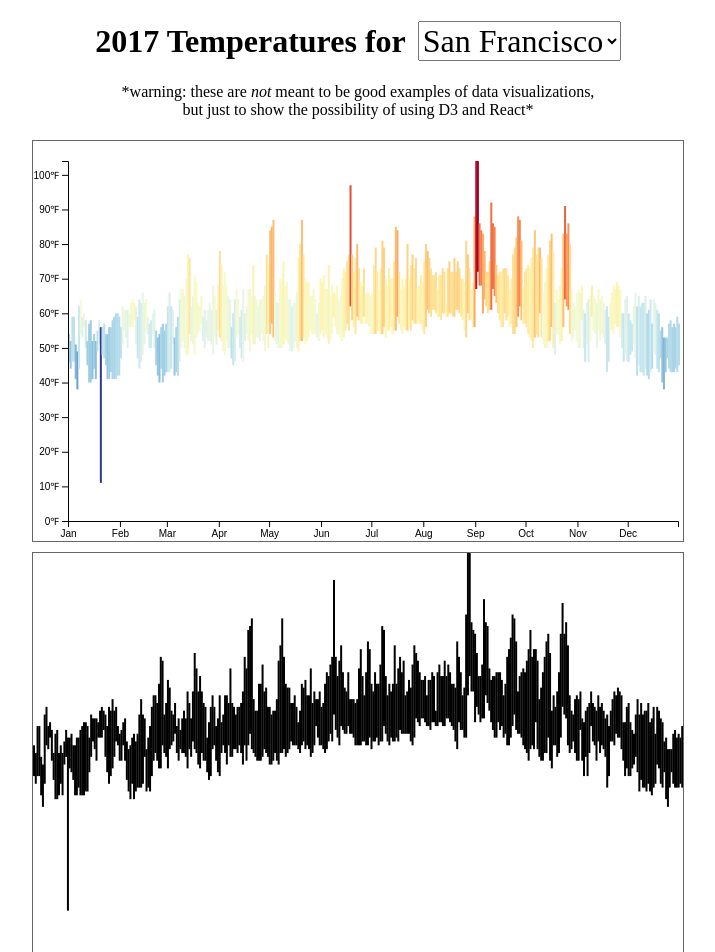
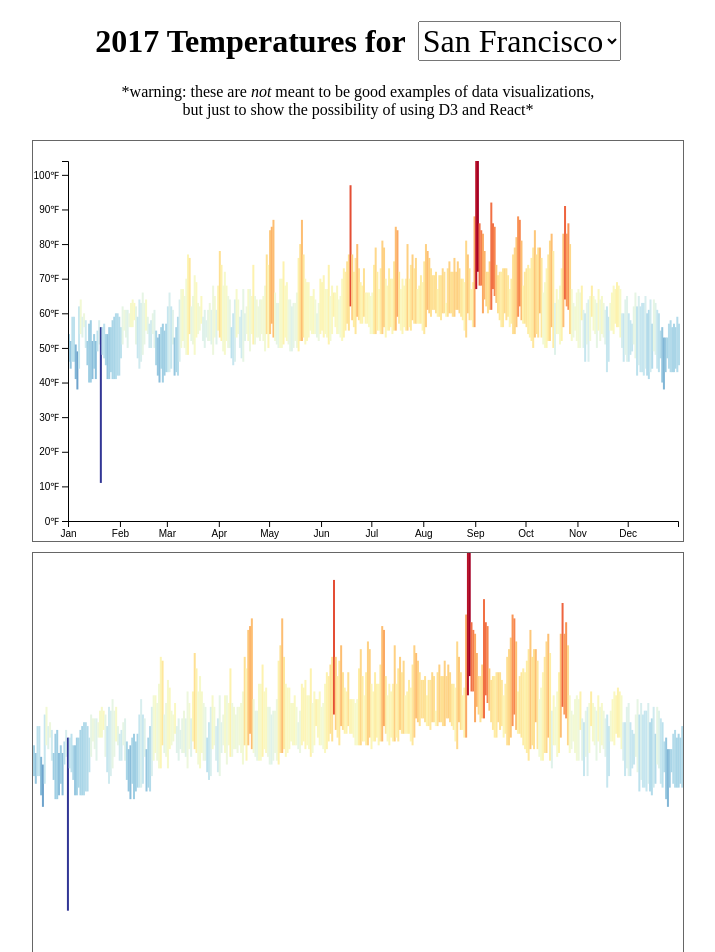
Before and after one commit to faltherr/d3-and-react-simple-examples, a React (Create React App) app in the folder react-d3-example-bars/: page / in a window 1280 px wide. Shown: the top 952 px of the page, without its empty margins (282-997 px from the left). Built offline with nearby package versions, Linux system fonts and the light colour scheme; the HTML template or start-up script is replaced by a standard one.

Commit message:
color fill is now interpolated

```diff
--- a/react-d3-example-bars/src/visualizations/Chart.js
+++ b/react-d3-example-bars/src/visualizations/Chart.js
@@ -23,12 +23,16 @@ class Chart extends Component {
       .domain([Math.min(tempExtent[0], 0), tempExtent[1]])
       .range([height,0])
 
+    let colorScale = d3.scaleSequential()
+      .domain(d3.extent(data, d => d.avg).reverse())
+      .interpolator(d3.interpolateRdYlBu)
+
     let bars = data.map(el =>{
       return{
         x: xScale(el.date),
         y: yScale(el.high),
         height: yScale(el.low)-yScale(el.high),
-        fill: 'black'
+        fill: colorScale(el.avg)
       }
     })
     return {bars}
@@ -39,7 +43,7 @@ class Chart extends Component {
     return (
       <svg width={width} height={height}>
         {this.state.bars.map(bar=>{
-          return <rect x={bar.x} y={bar.y} width={2} height={bar.height}/>
+          return <rect x={bar.x} y={bar.y} width={2} height={bar.height} fill={bar.fill}/>
         })}
       </svg>
       );
```
